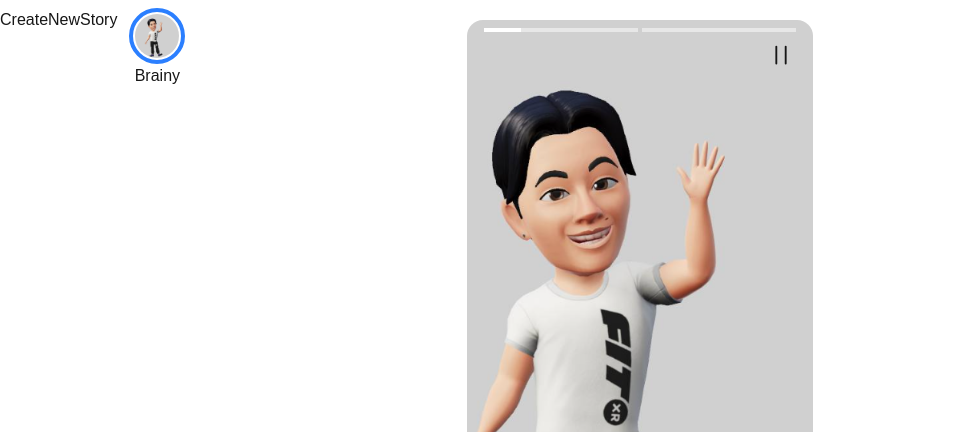
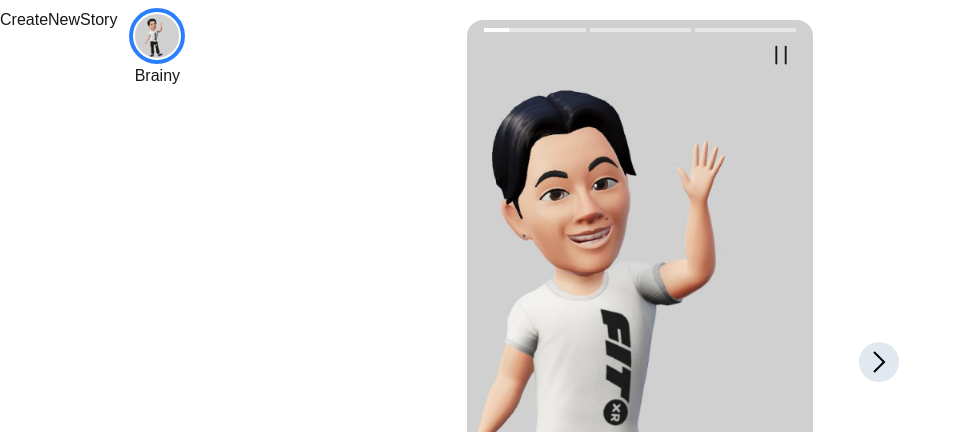
Before and after one commit to Myo-Htet-San-Brainy/Stories, a Next.js app: page / in a window 1280 px wide. Both pictures are taken after a click on the element "Brainy". Shown: the top 432 px of the page, without its empty margins (0-962 px from the left). Built offline with nearby package versions, Linux system fonts and the light colour scheme.

Commit message:
another animation refactor and add prev/next btns

```diff
--- /dev/null
+++ b/app/components/NextPrev.tsx
@@ -0,0 +1,50 @@
+import { GrPrevious } from "react-icons/gr";
+import { GrNext } from "react-icons/gr";
+
+export interface NextPrevProps {
+  currentStoryIndex: number;
+  stories: string[];
+  onPrev: () => void;
+  onNext: () => void;
+}
+const NextPrev: React.FC<NextPrevProps> = ({
+  currentStoryIndex,
+  stories,
+  onPrev,
+  onNext,
+}) => {
+  function handlePrev() {
+    onPrev();
+  }
+  function handleNext() {
+    onNext();
+  }
+  return (
+    <>
+      {currentStoryIndex !== 0 && (
+        <div
+          onClick={handlePrev}
+          className="z-10 absolute top-1/2 -translate-y-1/2 -left-1/4"
+        >
+          <GrPrevious
+            className="bg-slate-200 text-black rounded-full p-2"
+            size={40}
+          />
+        </div>
+      )}
+      {currentStoryIndex !== stories.length - 1 && (
+        <div
+          onClick={handleNext}
+          className="z-10 absolute top-1/2 -translate-y-1/2 -right-1/4"
+        >
+          <GrNext
+            className="bg-slate-200 text-black rounded-full p-2"
+            size={40}
+          />
+        </div>
+      )}
+    </>
+  );
+};
+
+export default NextPrev;
--- a/app/components/StoryInterface.tsx
+++ b/app/components/StoryInterface.tsx
@@ -6,7 +6,7 @@ import { getImagesFromStorage } from "@/lib/localStorageUtils";
 import Account from "./Account";
 
 const StoryInterface = () => {
-  const [stories, setStories] = useState(["/me.png", "/me2.jpg"]);
+  const [stories, setStories] = useState(["/me.png", "/me2.jpg", "/me3.jpg"]);
 
   return (
     <div className="flex h-20 w-full py-2 box-content ">
--- a/app/components/StoryView.tsx
+++ b/app/components/StoryView.tsx
@@ -5,13 +5,21 @@ import { motion } from "motion/react";
 import Image from "next/image";
 import ReplyAndReact from "./ReplyAndReact";
 import { clsx } from "clsx";
-import { HiOutlinePause } from "react-icons/hi2";
-import { RxResume } from "react-icons/rx";
+
+import TopBar from "./TopBar";
+import NextPrev from "./NextPrev";
 
 interface StoryView {
   stories: string[];
   onFinish: () => void;
 }
+
+export type Animation = {
+  dir: "INCREASE" | "DECREASE";
+  to: number;
+  step: number;
+  finishedCallback?: () => void;
+};
 
 //CONSTANTS
 const fromBottomAniDuration = 800;
@@ -19,34 +27,96 @@ const storyDuration = 3000;
 const StoryView: React.FC<StoryView> = ({ stories, onFinish }) => {
   const [currentStoryIndex, setCurrentStoryIndex] = useState(0);
   const [isPaused, setIsPaused] = useState(false);
+  const [isStartAniDone, setIsStartAniDone] = useState(false);
   const [progressBarsW, setProgressBarsW] = useState<number[]>(
     Array(stories.length).fill(0)
   );
+  const [animations, setAnimations] = useState<Animation[]>([]);
+
   useEffect(() => {
-    async function start() {
-      if (currentStoryIndex === 0 && progressBarsW[currentStoryIndex] === 0) {
-        await new Promise((resolve) =>
-          setTimeout(resolve, fromBottomAniDuration)
+    async function wait() {
+      await new Promise<void>((resolve) =>
+        setTimeout(() => {
+          setIsPaused(false);
+          resolve();
+        }, fromBottomAniDuration)
       );
+      setIsStartAniDone(true);
     }
-      if (isPaused) return;
-      let newProgressBarsW = [...progressBarsW];
-      newProgressBarsW[currentStoryIndex] =
-        newProgressBarsW[currentStoryIndex] + 0.2;
-      if (newProgressBarsW[currentStoryIndex] <= 100) {
-        requestAnimationFrame(() => setProgressBarsW(newProgressBarsW));
-      } else {
+    wait();
+  }, []);
+
+  useEffect(() => {
+    if (!isStartAniDone) return;
+    const newProgressBarsW = [...progressBarsW];
+    newProgressBarsW[currentStoryIndex] = 0;
+    setProgressBarsW(newProgressBarsW);
+    setAnimations([
+      {
+        to: 100,
+        step: 0.2,
+        dir: "INCREASE",
+        finishedCallback: () => {
           const newStory = currentStoryIndex + 1;
           if (newStory >= stories.length) {
             onFinish();
           } else {
             setCurrentStoryIndex(newStory);
           }
+        },
+      },
+    ]);
+  }, [currentStoryIndex, isStartAniDone]);
+
+  useEffect(() => {
+    if (isPaused) return;
+    if (animations.length === 0) return;
+
+    const currAni = animations[0];
+    // console.log(currAni);
+    const condition =
+      currAni.dir === "INCREASE"
+        ? progressBarsW[currentStoryIndex] < currAni.to
+        : progressBarsW[currentStoryIndex] > currAni.to;
+    if (condition) {
+      const newState = [...progressBarsW];
+      newState[currentStoryIndex] = newState[currentStoryIndex] + currAni.step;
+      requestAnimationFrame(() => setProgressBarsW(newState));
+    } else {
+      const newState = [...animations];
+      const finishedAni = newState.shift();
+      setAnimations([]);
+      if (finishedAni?.finishedCallback) {
+        finishedAni.finishedCallback();
       }
     }
-    start();
-  }, [currentStoryIndex, isPaused, progressBarsW]);
+  }, [animations, isPaused, progressBarsW]);
 
+  function onPrev() {
+    setAnimations([
+      {
+        to: 0,
+        step: -1,
+        dir: "DECREASE",
+        finishedCallback: () => {
+          setCurrentStoryIndex(currentStoryIndex - 1);
+        },
+      },
+    ]);
+  }
+
+  function onNext() {
+    setAnimations([
+      {
+        to: 100,
+        step: 1,
+        dir: "INCREASE",
+        finishedCallback: () => {
+          setCurrentStoryIndex(currentStoryIndex + 1);
+        },
+      },
+    ]);
+  }
   return createPortal(
     <motion.div
       className="absolute top-0 left-[50%] h-[100%] w-[30%] py-5"
@@ -60,30 +130,20 @@ const StoryView: React.FC<StoryView> = ({ stories, onFinish }) => {
     >
       {/* MAIN */}
       <div className="relative w-[90%] h-[90%] mx-auto  isolate mb-2">
-        {/* TOP BTNS */}
-        <div className="z-10 absolute top-0 left-0 w-full py-2">
-          {/* PROGRESS BAR */}
-          <div className="flex gap-1 w-[90%] mx-auto">
-            {stories.map((val, index) => {
-              const width = progressBarsW[index];
-              return (
-                <div key={index} className="relative grow h-1 bg-white/50">
-                  <div
-                    className="absolute left-0 top-0 h-full bg-white"
-                    style={{
-                      width: `${width}%`,
-                    }}
-                  ></div>
-                </div>
-              );
-            })}
-          </div>
-          <div className="w-full flex justify-end px-[5%] mt-2">
-            <button onClick={() => setIsPaused(!isPaused)}>
-              {isPaused ? <RxResume size={30} /> : <HiOutlinePause size={30} />}
-            </button>
-          </div>
-        </div>
+        {/* Top Bar Tools And Others */}
+        <TopBar
+          isPaused={isPaused}
+          setIsPaused={setIsPaused}
+          stories={stories}
+          progressBarsW={progressBarsW}
+        />
+        {/* NEXT/PREV */}
+        <NextPrev
+          currentStoryIndex={currentStoryIndex}
+          stories={stories}
+          onPrev={onPrev}
+          onNext={onNext}
+        />
         {/* STORY/IMAGE */}
         <Image
           src={stories[currentStoryIndex]}
--- /dev/null
+++ b/app/components/TopBar.tsx
@@ -0,0 +1,45 @@
+import { HiOutlinePause } from "react-icons/hi2";
+import { RxResume } from "react-icons/rx";
+import { Animation } from "./StoryView";
+
+export interface TopBarProps {
+  isPaused: boolean;
+  setIsPaused: React.Dispatch<React.SetStateAction<boolean>>;
+  progressBarsW: number[];
+  stories: string[];
+}
+
+const TopBar: React.FC<TopBarProps> = ({
+  isPaused,
+  setIsPaused,
+  progressBarsW,
+  stories,
+}) => {
+  return (
+    <div className="z-10 absolute top-0 left-0 w-full py-2">
+      {/* PROGRESS BAR */}
+      <div className="flex gap-1 w-[90%] mx-auto">
+        {stories.map((val, index) => {
+          let width = progressBarsW[index];
+          return (
+            <div key={index} className="relative grow h-1 bg-white/50">
+              <div
+                className="absolute left-0 top-0 h-full bg-white"
+                style={{
+                  width: `${width}%`,
+                }}
+              ></div>
+            </div>
+          );
+        })}
+      </div>
+      <div className="w-full flex justify-end px-[5%] mt-2">
+        <button onClick={() => setIsPaused(!isPaused)}>
+          {isPaused ? <RxResume size={30} /> : <HiOutlinePause size={30} />}
+        </button>
+      </div>
+    </div>
+  );
+};
+
+export default TopBar;
```
Also changed, not shown: public/me3.jpg (added). Lines whose indentation alone changed are shown as unchanged.
